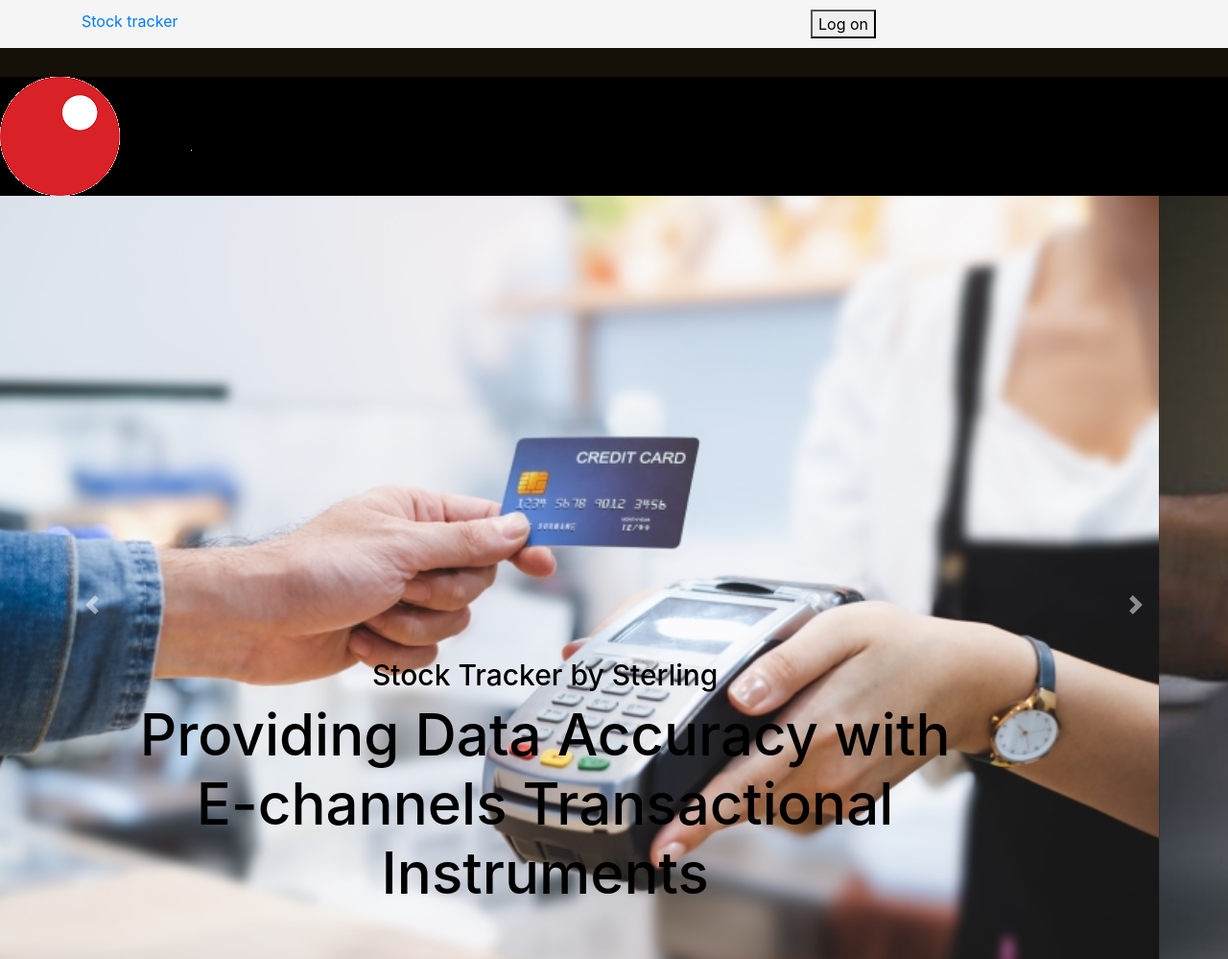
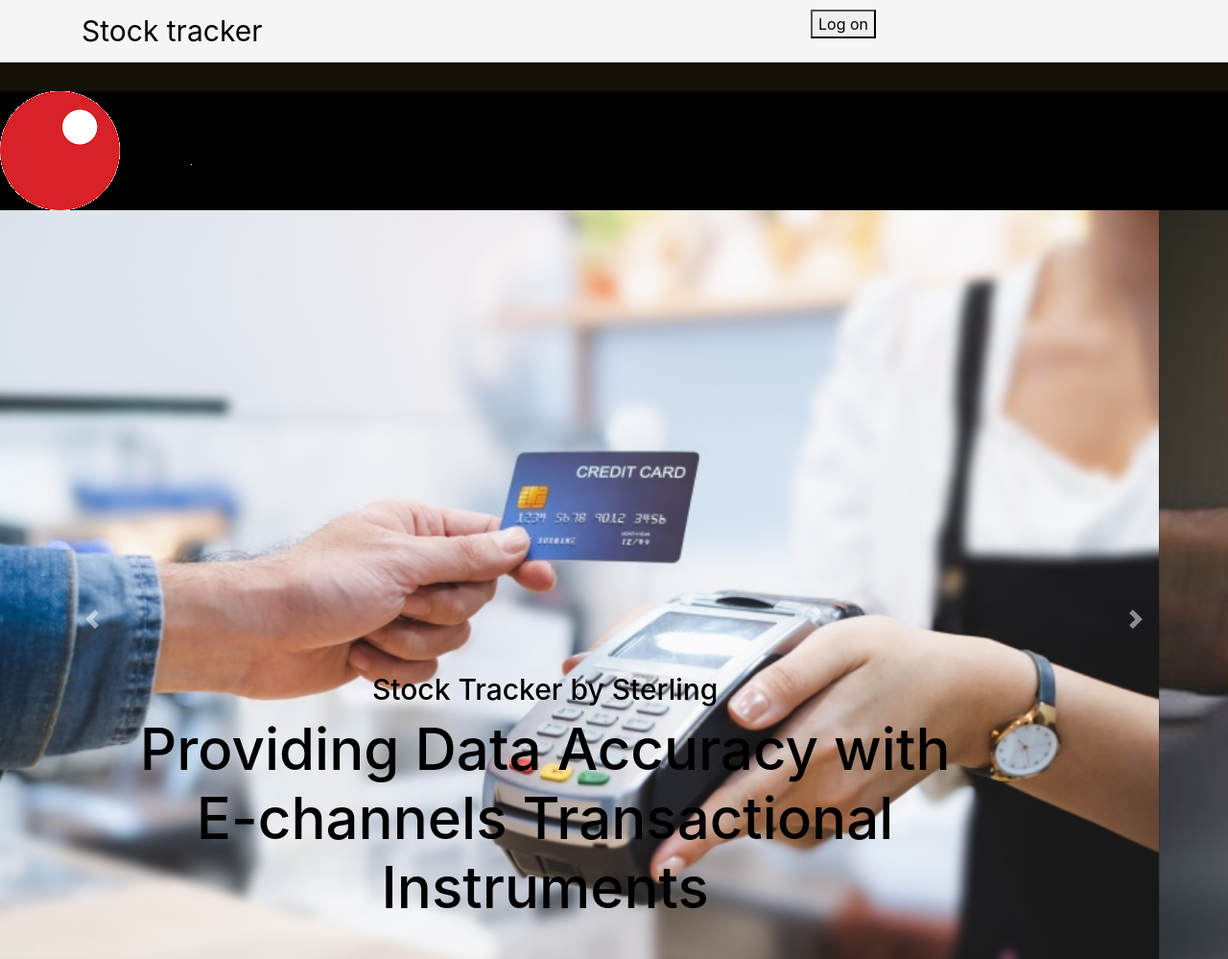
Before and after one commit to abolajiea/stocktracker, a plain HTML site: page Request/index.html in a window 1280 px wide. Shown: the top 999 px of the page at 96% size. Drawn offline with nearby package versions, Linux system fonts and the light colour scheme.

Commit message:
Initial commit

```diff
--- a/css/style.css
+++ b/css/style.css
@@ -30,3 +30,8 @@ body {
         font-size: 60px;
         color: black;
     }
+
+    .col-sm-8 a{
+        font-size: 30px;
+        color: black;
+    }
```
